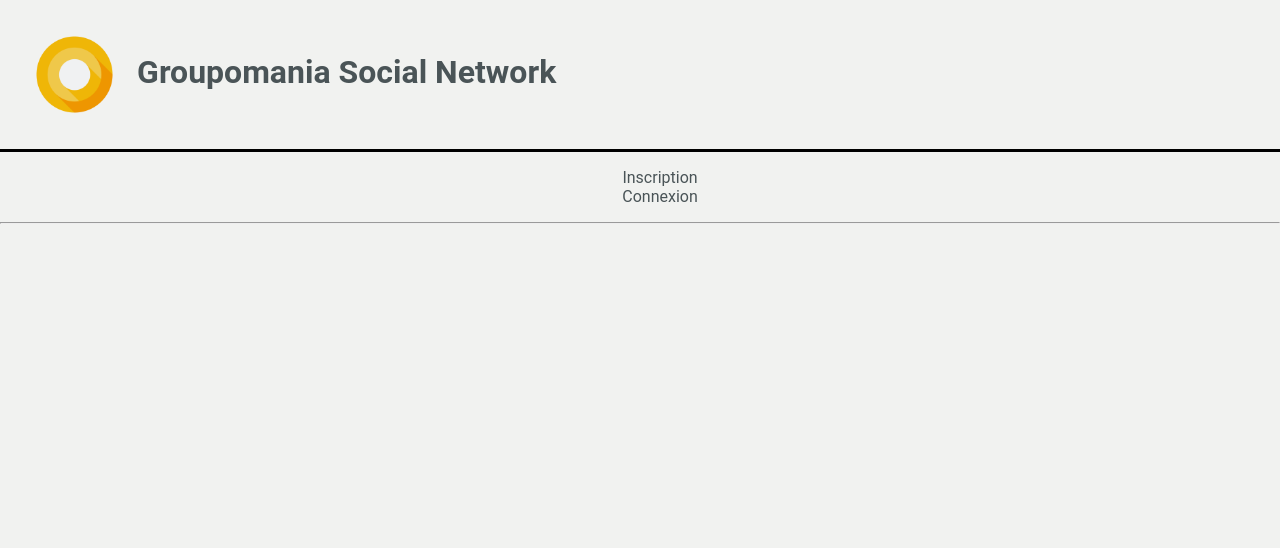
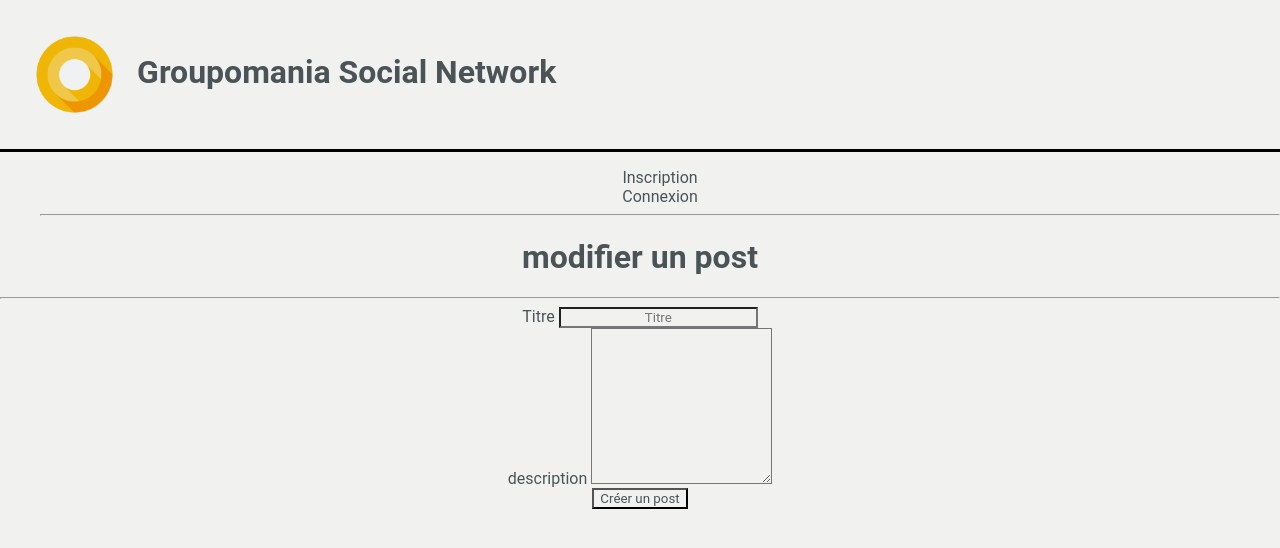
Before and after one commit to stefzouille/groupomania-P7, a React (Create React App) app in the folder frontend_groupomania/: page /Modify_post in a window 1280 px wide. Shown: the top 548 px of the page. Built offline with nearby package versions, Linux system fonts and the light colour scheme; the HTML template or start-up script is replaced by a standard one.

Commit message:
add supp post ok & modify not work

```diff
--- a/frontend_groupomania/src/components/App.js
+++ b/frontend_groupomania/src/components/App.js
@@ -11,7 +11,9 @@ import FormSignup from "./FormSignup";
 import Login from "./Login";
 import Home from "./Home";
 import Createpost from "./Create_post";
-// import Redirection from "./Redirection";
+import Redirection from "./Redirection";
+import Navigation from "./Navigation";
+import Modify_post from "./Modify_post";
 
 function App(props) {
 
@@ -19,22 +21,22 @@ function App(props) {
 
   return (
     <BrowserRouter>
-      {/* <Redirection /> */}
+      <Redirection />
 
       {/* cacher une fois connecté */}
 
       <div className="register">
         {/* <p>Bonjour, que voulez-vous faire ?</p> */}
-        <ul>
+        {/* <ul>
           <li>
             <Link to="/FormSignup"> Inscription </Link>
           </li>
           <li>
             <Link to="/Login"> Connexion </Link>
           </li>
-        </ul>
+        </ul> */}
+        <Navigation />
 
-        <hr />
         <div className="main-route-place">
           {/* renvoie le component FormSignup */}
           <Routes>
@@ -42,6 +44,7 @@ function App(props) {
             <Route path="/Login" element={<Login />} />
             <Route path="/Home" element={<Home />} />
             <Route path="/Create_post" element={<Createpost />} />
+            <Route path="/Modify_post" element={<Modify_post />} />
           </Routes>
         </div>
       </div>
--- a/frontend_groupomania/src/components/Home.js
+++ b/frontend_groupomania/src/components/Home.js
@@ -13,8 +13,7 @@ class Home extends Component {
   constructor(props) {
     super(props);
     this.state = {
-      posts: [],
-      user: []
+      posts: []
     }
   }
 
@@ -26,11 +25,13 @@ class Home extends Component {
         'Content-Type': 'application/json',
         'Authorization': 'Bearer ' + localStorage.getItem('token')
       }
+
+
     })
       .then(response => response.json())
       .then(data => {
         this.setState({
-          posts: data,
+          posts: data
         });
       })
       .catch(error => {
@@ -39,40 +40,18 @@ class Home extends Component {
       )
   }
 
-  // componentDidMount() {
-  //   fetch('http://localhost:5000/auth/user', {
-  //     method: 'GET',
-  //     headers: {
-  //       'Content-Type': 'application/json',
-  //       'Authorization': 'Bearer ' + localStorage.getItem('token')
-  //     }
-  //   })
-  //     .then(response => response.json())
-  //     .then(data => {
-  //       this.setState({
-  //         user: data,
-  //       });
-  //     })
-  //     .catch(error => {
-  //       console.log(error);
-  //     }
-  //     )
-  // }
-
 
   render() {
     if (localStorage.getItem('token')) {
       const { posts } = this.state;
-      // const { user } = this.state;
-
-
 
 
 
       return (
         <div>
 
-          <h1>Bienvenue sur Groupomania {this.user}  </h1>
+
+          <h1>Bienvenue sur Groupomania {this.data}  </h1>
           {/* afficher bouton onclick renvoi sur la page Create_post */}
           <button onClick={() => {
 
--- /dev/null
+++ b/frontend_groupomania/src/components/Modify_post.js
@@ -0,0 +1,60 @@
+
+// affiche le formulaire de creation de post
+import React from 'react';
+
+function Modify_post() {
+  return (
+    <div>
+      <h1>modifier un post</h1>
+      <hr />
+      <form action="" method="put">
+        <div className="form-group">
+          <label htmlFor="title">Titre </label>
+          <input type="text" className="form-control" id="title" placeholder="Titre" />
+        </div>
+        <div className="form-group">
+          <label htmlFor="description">description </label>
+          <textarea className="form-control" id="description" rows="10"></textarea>
+        </div>
+        <input type="submit" value="Créer un post" onClick={sendToApi} />
+
+      </form>
+    </div>
+  );
+
+
+  // recuperer les données du formulaire
+  // envoie de la requete pour creer un post
+  function sendToApi(e) {
+    console.log(e);
+    e.preventDefault();
+    const title = document.getElementById('title').value;
+    const description = document.getElementById('description').value;
+
+    const data = {
+      title: title,
+      description: description
+    }
+    fetch('http://localhost:5000/post/' + data, {
+      method: 'put',
+      headers: {
+        'Content-Type': 'application/json'
+      },
+      body: JSON.stringify(data)
+    })
+
+      // affiche le resultat de la requete
+      .then(response => response.json())
+      .then(data => {
+        console.log(data);
+        window.location.href = '/Home';
+      }
+      )
+      .catch(error => {
+        console.log(error);
+      }
+      )
+  }
+
+}
+export default Modify_post;
--- /dev/null
+++ b/frontend_groupomania/src/components/Navigation.js
@@ -0,0 +1,22 @@
+import React from "react";
+import { Link } from "react-router-dom";
+
+
+function Navigation(props) {
+
+  if (!localStorage.getItem("token")) {
+    return (
+      <ul>
+        <li>
+          <Link to="/FormSignup"> Inscription </Link>
+        </li>
+        <li>
+          <Link to="/Login"> Connexion </Link>
+        </li>
+        <hr />
+      </ul>
+    )
+  }
+}
+
+export default Navigation;
--- a/frontend_groupomania/src/components/Post.js
+++ b/frontend_groupomania/src/components/Post.js
@@ -2,6 +2,58 @@ import React from "react";
 import '../styles/Card.css';
 
 function Post(props) {
+
+  function deletePost(id) {
+    fetch('http://localhost:5000/post/' + id, {
+      method: 'DELETE',
+      headers: {
+        'Content-Type': 'application/json',
+        'Authorization': 'Bearer ' + localStorage.getItem('token')
+      }
+    })
+      .then(response => response.json())
+      .then(data => {
+        console.log(data);
+        window.location.reload();
+      }
+      )
+      .catch(error => {
+        console.log(error);
+      }
+      )
+  }
+
+  function modifyPost(id) {
+    window.location.href = '/Modify_post/' + id;
+  }
+
+
+  // function modifyPost(id) {
+  //   fetch('http://localhost:5000/post/' + id, {
+  //     method: 'PUT',
+  //     headers: {
+  //       'Content-Type': 'application/json',
+  //       'Authorization': 'Bearer ' + localStorage.getItem('token')
+  //     }
+  //   })
+  //     .then(response => response.json())
+  //     .then(data => {
+  //       console.log(data);
+  //       // afficher le formulaire de modification de post
+
+  //       window.location.href = '/Modify_post';
+  //     }
+  //     )
+
+
+  //     .catch(error => {
+  //       console.log(error);
+  //     }
+  //     )
+  // }
+
+
+
 
   return (
     <div className="card-cont" >
@@ -9,6 +61,17 @@ function Post(props) {
         <h3 className="card-title">{props.post.title}</h3>
 
         <p className="card-text">{props.post.description}</p>
+        {/* affiche le boutton modifier */}
+        <button onClick={() => {
+          modifyPost(props.post.id);
+        }}> Modifier
+        </button>
+
+        {/* affiche button delete */}
+        <button onClick={() => {
+          deletePost(props.post.id);
+        }}>Supprimer
+        </button>
 
       </div>
 
--- a/frontend_groupomania/src/components/Redirection.js
+++ b/frontend_groupomania/src/components/Redirection.js
@@ -5,22 +5,22 @@ import { useNavigate } from 'react-router-dom';
 function Redirection(props) {
   const navigate = useNavigate();
 
-  React.useEffect(() => {
-    if (localStorage.getItem("token") && window.location.pathname === "/") {
-      navigate("/Home");
-    }
-  }, []);
+  //   React.useEffect(() => {
+  //     if (localStorage.getItem("token") && window.location.pathname === "/") {
+  //       navigate("/Home");
+  //     }
+  //   }, []);
 
-  return null;
-}
+  //   return null;
+  // }
 
 
 
-//   // si user déjà connecté et qu'on est sur / on redirige vers la page home
-//   if (localStorage.getItem("token") && window.location.pathname === "/") {
-//     window.location.href = '/Home';
-//   }
+  // si user déjà connecté et qu'on est sur / on redirige vers la page home
+  if (localStorage.getItem("token") && window.location.pathname === "/") {
+    window.location.href = '/Home';
+  }
 
-// }
+}
 
 export default Redirection;
```
